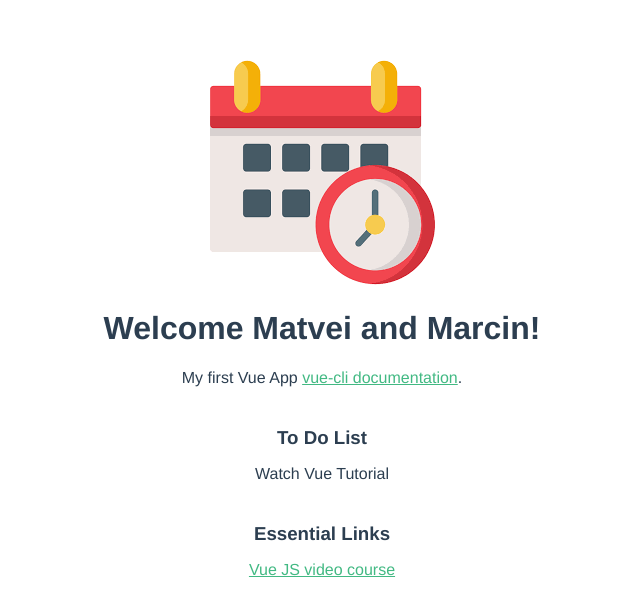
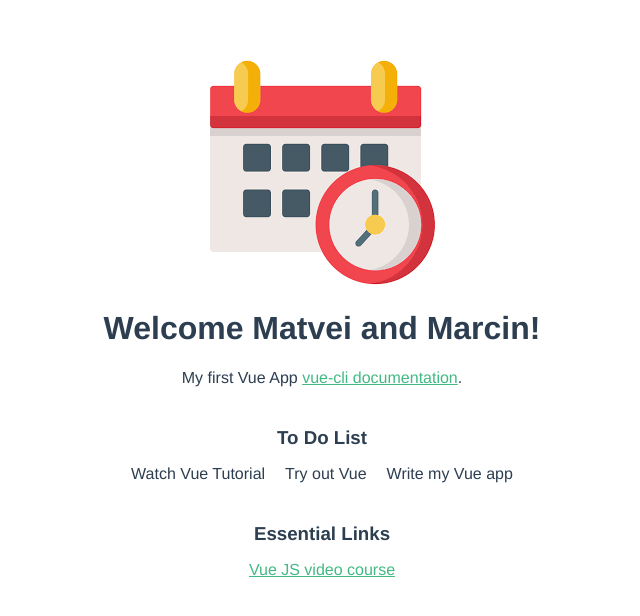
Before and after one commit to Mathew321/pagister, a Vue app: page / in a window 1280 px wide. Shown: the top 616 px of the page, without its empty margins (318-958 px from the left). Built offline with nearby package versions, Linux system fonts and the light colour scheme.

Commit message:
Added list items

```diff
--- a/src/components/LoginPage.vue
+++ b/src/components/LoginPage.vue
@@ -8,6 +8,8 @@
     <h3>To Do List</h3>
     <ul>
       <li>Watch Vue Tutorial</li>
+      <li>Try out Vue</li>
+      <li>Write my Vue app</li>
     </ul>
     <h3>Essential Links</h3>
     <ul>
```
